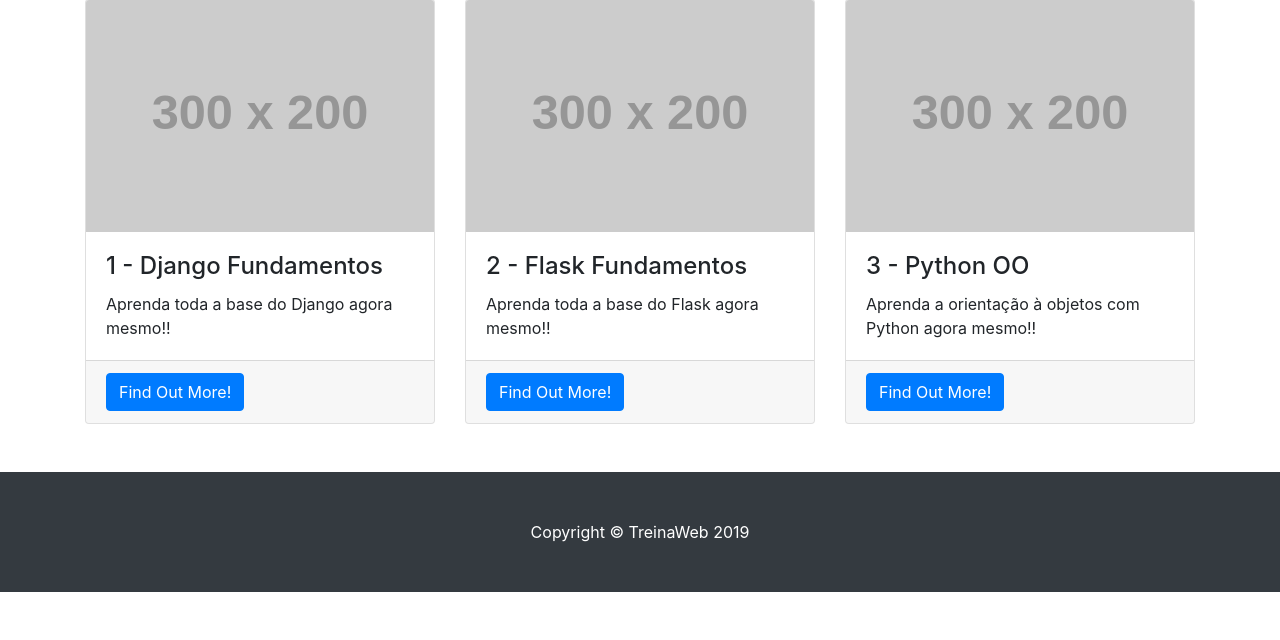
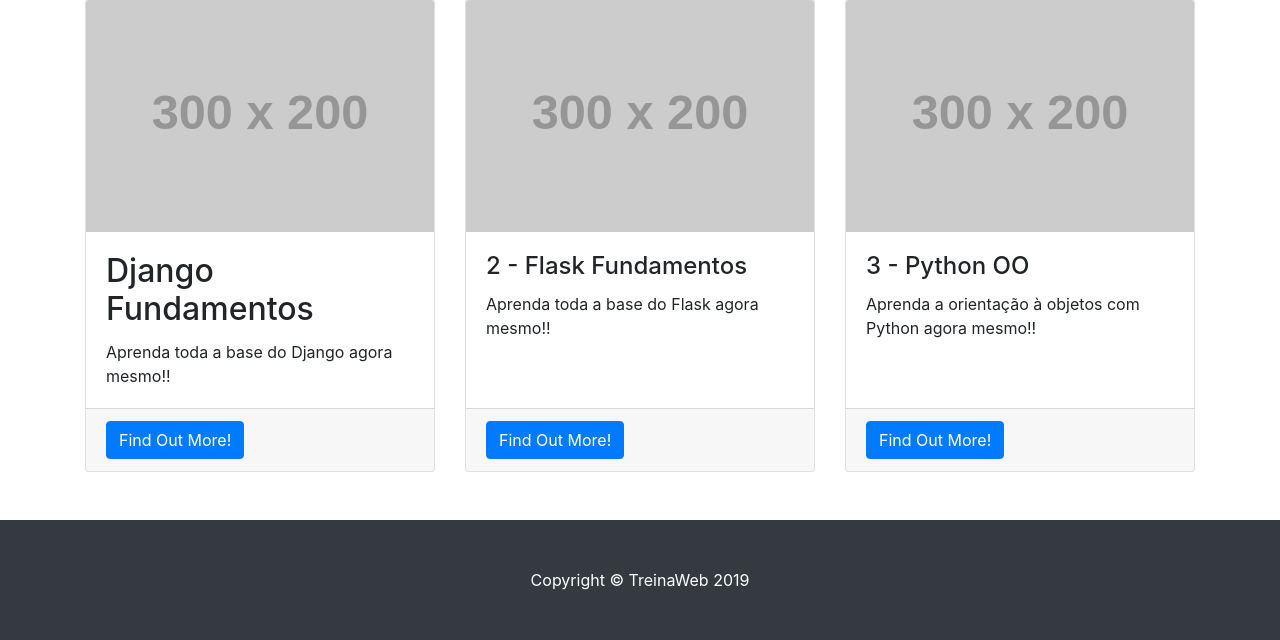
Before and after one commit to treinaweb/treinaweb-django-templates, a Django app: page /app/home in a window 1280 px wide. Shown: the part 776-1416 px from the top of the page. Before the commit the page ends 1368 px from the top, so only its background shows below. Run offline with Django 3.2, Linux system fonts and the light colour scheme; some libraries are stand-ins or nearby versions.

Commit message:
06.01_Condicional_IF_Templates

```diff
--- a/django_templates/app/templates/empresa/index.html
+++ b/django_templates/app/templates/empresa/index.html
@@ -98,7 +98,11 @@
         <div class="card h-100">
           <img class="card-img-top" src="http://placehold.it/300x200" alt="">
           <div class="card-body">
-            <h4 class="card-title">{{curso_id}} - {{curso.titulo}}</h4>
+            {% if curso.titulo == "Django Fundamentos" %}
+              <h2 class="card-title">{{curso.titulo}}</h2>
+            {% else %}
+              <h4 class="card-title">{{curso_id}} - {{curso.titulo}}</h4>
+            {% endif %}
             <p class="card-text">{{curso.descricao}}</p>
           </div>
           <div class="card-footer">
```
